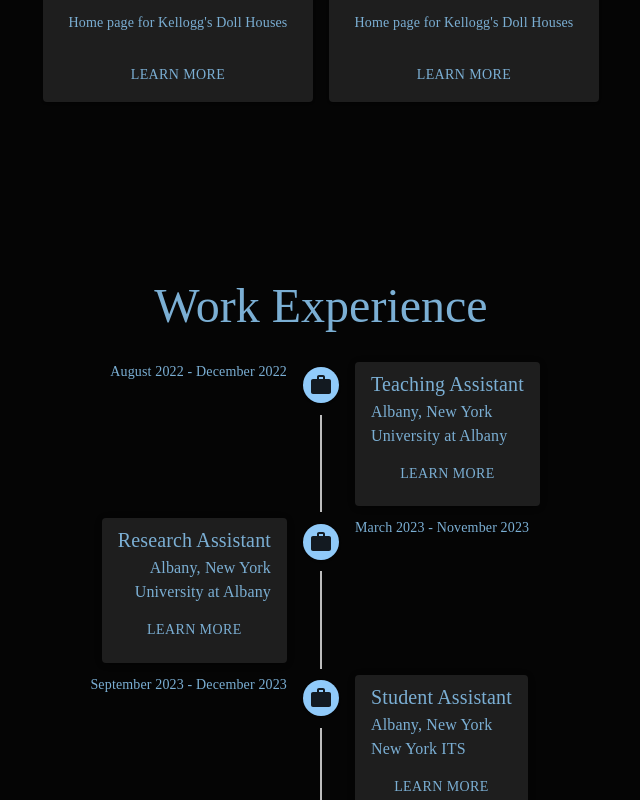
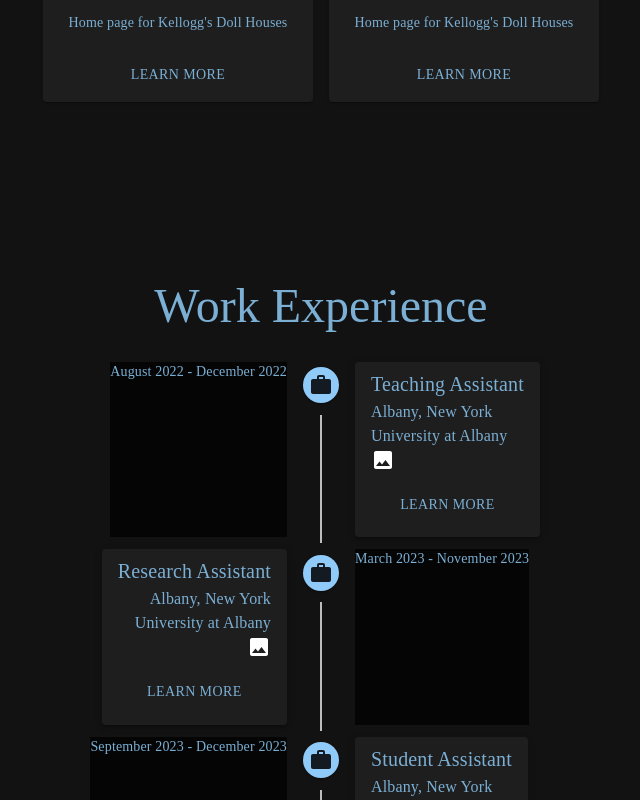
Before and after one commit to Harri1118/Harri1118.github.io, a React (Create React App) app: page / in a window 1280 px wide. Shown: the part 2000-2800 px from the top of the page, without its empty margins (319-959 px from the left). Built offline with nearby package versions, Linux system fonts and the light colour scheme.

Commit message:
Fixed more UI issues.

```diff
--- a/src/components/MainContent.js
+++ b/src/components/MainContent.js
@@ -17,7 +17,7 @@ function MainContent() {
       component="header"
       data-aos="fade-up"
       className="header"
-      sx={{ textAlign: 'center', padding: '2rem', backgroundColor: 'rgba(0, 0, 0, 0.7)' }}
+      sx={{ textAlign: 'center', padding: '2rem' }}
     >
       <Box id="projects" paddingTop={10} height="160px"/>
       <Typography  variant="h3" component="h2" data-aos="fade-in" justify-content="center" style={{fontFamily: 'Bruno Ace SC, serif', fontStyle: 'normal', color: '#7BAFD4'}}>
@@ -28,7 +28,7 @@ function MainContent() {
       <Typography variant="h3" component="h2" data-aos="fade-in" justify-content="center" sx={{fontFamily: 'Bruno Ace SC, serif', fontStyle: 'normal', color: '#7BAFD4'}}>
         Work Experience
       </Typography>
-      <WorkExperience/>
+      <WorkExperience />
       <Box id="skills" paddingTop={10} height="150px"/>
       <Typography  variant="h3" component="h3" data-aos="fade-up" sx={{fontFamily: 'Bruno Ace SC, serif', fontStyle: 'normal', color: '#7BAFD4', marginBottom: '20px'}}>
         Skills
--- a/src/components/WorkExperience.js
+++ b/src/components/WorkExperience.js
@@ -8,6 +8,7 @@ import AOS from 'aos';
 import '../css/WorkExperience.css';
 import objects from '../objectClassifications/objects';
 import NestedModal from '../elements/NestedModal';
+import { Image } from '@mui/icons-material';
 
 function chooseBackGround(bg) {
   if (bg === "work") {
@@ -82,8 +83,9 @@ function WorkExperience() {
                 <Typography sx={{fontFamily: 'Bruno Ace SC, serif', fontStyle: 'normal', color: '#7BAFD4'}}>
                   {item.employer}
                 </Typography>
+                <Image src={item.image}/>
                 <CardActions sx={{ justifyContent: 'center' }}>
-                  <NestedModal size="small" title={item.jobTitle} description={item.description} skills={item.skills} />
+                  <NestedModal size="small" title={item.jobTitle} description={item.description} skills={item.skills} image={item.image}/>
                 </CardActions>
               </Paper>
             </TimelineOppositeContent>
@@ -94,7 +96,7 @@ function WorkExperience() {
               <TimelineConnector />
             </TimelineSeparator>
             <TimelineContent style={{ display: 'flex', justifyContent: 'left' }}>
-              <Typography variant="body2" color="textSecondary" data-aos="fade-up" sx={{fontFamily: 'Bruno Ace SC, serif', fontStyle: 'normal', color: '#7BAFD4'}}>
+              <Typography variant="body2" color="textSecondary" data-aos="fade-up" sx={{fontFamily: 'Bruno Ace SC, serif', fontStyle: 'normal', color: '#7BAFD4', backgroundColor: "rgb(0,0,0,0.7)"}}>
                 {item.startDate} - {item.endDate}
               </Typography>
             </TimelineContent>
@@ -102,7 +104,7 @@ function WorkExperience() {
         ) : (
           <TimelineItem>
             <TimelineOppositeContent style={{ display: 'flex', justifyContent: 'right' }}>
-              <Typography variant="body2" color="textSecondary" data-aos="fade-up" sx={{fontFamily: 'Bruno Ace SC, serif', fontStyle: 'normal', color: '#7BAFD4'}}>
+              <Typography variant="body2" color="textSecondary" data-aos="fade-up" sx={{fontFamily: 'Bruno Ace SC, serif', fontStyle: 'normal', color: '#7BAFD4', backgroundColor: "rgb(0,0,0,0.7)"}}>
                 {item.startDate} - {item.endDate}
               </Typography>
             </TimelineOppositeContent>
@@ -123,8 +125,9 @@ function WorkExperience() {
                 <Typography sx={{fontFamily: 'Bruno Ace SC, serif', fontStyle: 'normal', color: '#7BAFD4'}}>
                   {item.employer}
                 </Typography>
+                <Image src={item.image}/>
                 <CardActions sx={{ justifyContent: 'center' }}>
-                  <NestedModal size="small" title={item.jobTitle} description={item.description} skills={item.skills} />
+                  <NestedModal size="small" title={item.jobTitle} description={item.description} skills={item.skills} image={item.image}/>
                 </CardActions>
               </Paper>
             </TimelineContent>
--- a/src/elements/NestedModal.js
+++ b/src/elements/NestedModal.js
@@ -149,7 +149,7 @@ export default function NestedModal(props) {
         <Typography variant="body1" id="parent-modal-description" sx={{fontFamily: 'Bruno Ace SC, serif', fontStyle: 'normal', color: '#7BAFD4'}}>
             {date}
         </Typography>
-        <Typography variant="body1" id="parent-modal-description" sx={{fontFamily: 'Bruno Ace SC, serif', fontStyle: 'normal', color: '#7BAFD4', textAlign: 'left', paddingLeft: "30%", paddingRight: "30%"}}>
+        <Typography variant="body1" id="parent-modal-description" sx={{fontFamily: 'Bruno Ace SC, serif', fontStyle: 'normal', color: '#7BAFD4', textAlign: 'left', paddingLeft: "30%", paddingRight: "30%", paddingTop: "5%", paddingBottom: "2%"}}>
             {description}
         </Typography>
         {
@@ -168,7 +168,7 @@ export default function NestedModal(props) {
           marginTop: 2,
         }}
         >
-        <AccordionExpandIcon skills={skillObjs}/>
+        <AccordionExpandIcon skills={skillObjs} />
         </Box>
         <br/>
         <Button onClick={handleClose} >Close</Button>
--- a/src/objectClassifications/objects.json
+++ b/src/objectClassifications/objects.json
@@ -24,7 +24,7 @@
             "shortDescription": "Home page for Kellogg's Doll Houses",
             "description": "Developing a turn-based grand strategy game which utilizes first person shooter combat mechanics. Utilizing unreal engine’s blueprint tool to create NPCs which make decision-based actions based on data inputted from Unreal Engines’ ”AI Perception” feature.",
             "image": "https://images.freeimages.com/fic/images/icons/1265/doctor_who/256/the_tardis.png",
-            "date": "10/17",
+            "date": "01/24 - Present",
             "link": "https://www.youtube.com/watch?v=1BrhZBMOS8U",
             "skills": ["Test Skill"]
         },
@@ -83,7 +83,7 @@
             "jobTitle": "Student Assistant",
             "description": "Assisted in tabletop exercises of recovery plan and helped prepare written reports for the DR (Disaster Recovery) team, which has the objective of documenting emergency plans for organizations to follow. Participated in tabletop exercises in which we would simulate disasters for the critical applications to then implement their recovery plan. Analyzed system specifications in order to document and formalize a recovery plan.",
             "location": "Albany, New York",
-            "image": "",
+            "image": "https://avatars.githubusercontent.com/u/3894610?s=200&v=4",
             "startDate": "September 2023",
             "endDate": "December 2023",
             "employer": "New York ITS",
@@ -94,7 +94,7 @@
             "jobTitle": "Java Student Assistant",
             "description": "Participate on teams for projects that have a Web functional component. Prepare size and scope analysis and timeline documentation. Perform development tasks on all areas of applications including front, middle, and back-end. Front-end web technologies include JSP, JSF, HTML, JavaScript, and Cascading Style Sheets. Middle-tier technologies include Servlet, JSP, Action-based frameworks, and Ajax/web-services. Back-end technologies include SQL/JDBC/JPA with DB2/SQL Server, CICS, and JMS/MQ. Create development test plans and prepare and/or refresh test conditions and associated accounts. Following the test plan, execute unit, run stream, subsystem, and regression tests as needed. Review all test results, comparing the results to the identified conditions. Debug and rerun as needed.",
             "location": "Albany, New York",
-            "image": "",
+            "image": "https://avatars.githubusercontent.com/u/3894610?s=200&v=4",
             "startDate": "March 2024",
             "endDate": "August 2024",
             "employer": "New York ITS",
```
